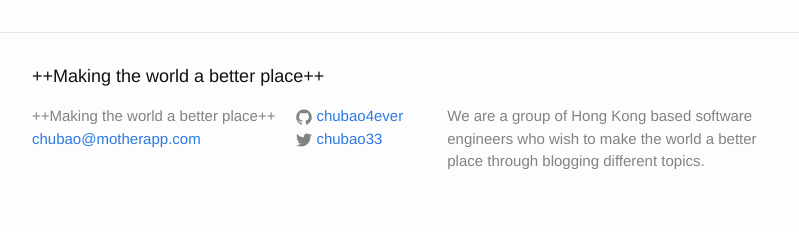
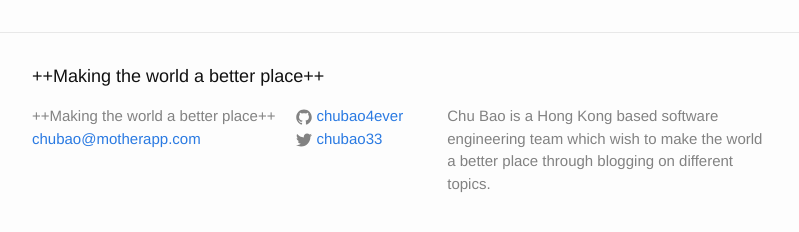
Before and after one commit to chubao4ever/chubao4ever.github.io, a Jekyll site: the page built from _posts/2015-03-31-creating-a-wildly-successful-blog.md, in a window 1280 px wide and 900 px high, scrolled down 2979 px. Shown: the part 645-877 px from the top of the window, without its empty margins (238-1037 px from the left). Built offline with Jekyll 4.4.1, drawn with Linux system fonts in a browser that asks for light colours; some of the changed text lies outside the part shown.

```diff
--- /dev/null
+++ b/CNAME
@@ -0,0 +1 @@
+chubao.com
--- a/_config.yml
+++ b/_config.yml
@@ -2,8 +2,8 @@
 title: ++Making the world a better place++
 email: chubao@motherapp.com
 description: > # this means to ignore newlines until "baseurl:"
-  We are a group of Hong Kong based software engineers who wish to
-  make the world a better place through blogging different topics.
+  Chu Bao is a Hong Kong based software engineering team which wish to
+  make the world a better place through blogging on different topics.
 baseurl: "" # the subpath of your site, e.g. /blog/
 url: "http://chubao4ever.github.io/" # the base hostname & protocol for your site
 twitter_username: chubao33
@@ -11,3 +11,6 @@ github_username:  chubao4ever
 
 # Build settings
 markdown: kramdown
+kramdown:
+  input: GFM
+timezone: Asia/Hong_Kong
--- a/_includes/head.html
+++ b/_includes/head.html
@@ -9,5 +9,5 @@
   <link rel="stylesheet" href="{{ "/css/main.css" | prepend: site.baseurl }}">
   <link rel="canonical" href="{{ page.url | replace:'index.html','' | prepend: site.baseurl | prepend: site.url }}">
   <link rel="alternate" type="application/rss+xml" title="{{ site.title }}" href="{{ "/feed.xml" | prepend: site.baseurl | prepend: site.url }}" />
-  <link rel="icon" type="image/x-icon" href="{{ "favicon.ico" | prepend: site.url }}">
+  <link rel="shortcut icon" type="image/x-icon" href="{{ "favicon.ico" | prepend: site.url }}">
 </head>
--- a/_layouts/default.html
+++ b/_layouts/default.html
@@ -2,6 +2,7 @@
 <html>
 
   {% include head.html %}
+  {% include ga.html %}
 
   <body>
 
```
Also changed, not shown: 404.html (added, +9 -0 lines), _includes/ga.html (added, +10 -0 lines), _posts/2015-03-31-creating-a-wildly-successful-blog.md (renamed from _posts/2015-03-31-creating-a-wildly-successful-blog.markdown, +4 -3 lines), _posts/2015-03-31-thoughts-on-essential-skills-of-programmer-newbie.md (added, +18 -0 lines), _posts/2015-03-31-welcome-to-our-blog.md (renamed from _posts/2015-03-31-welcome-to-our-blog.markdown, +6 -3 lines).
